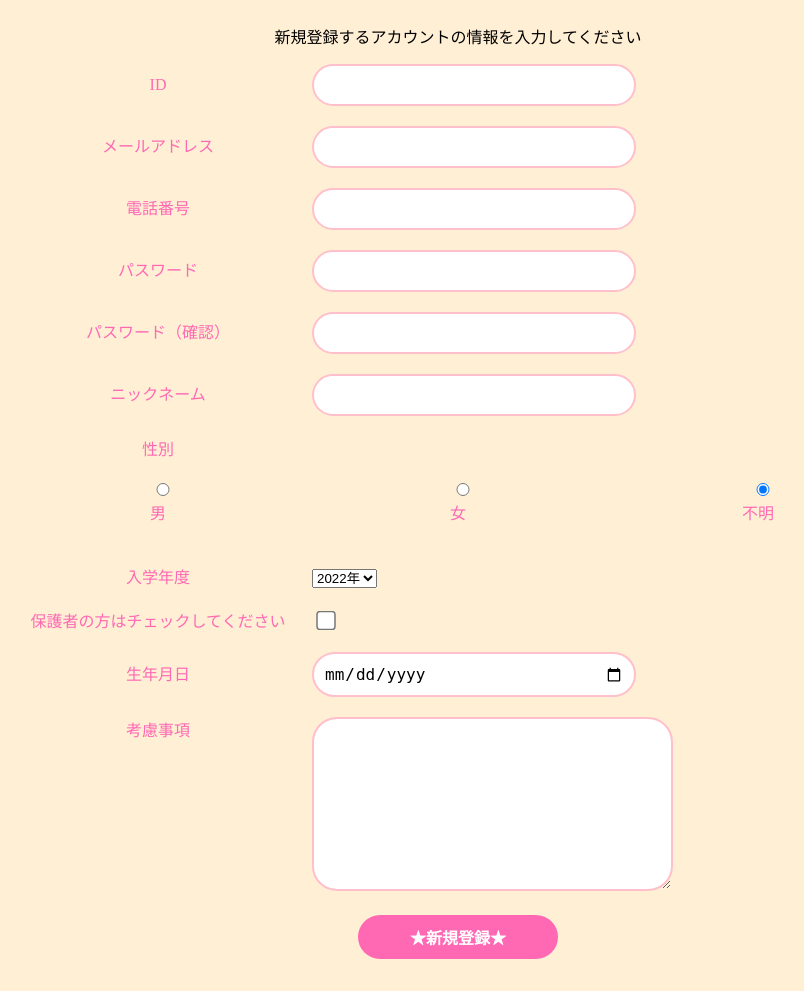
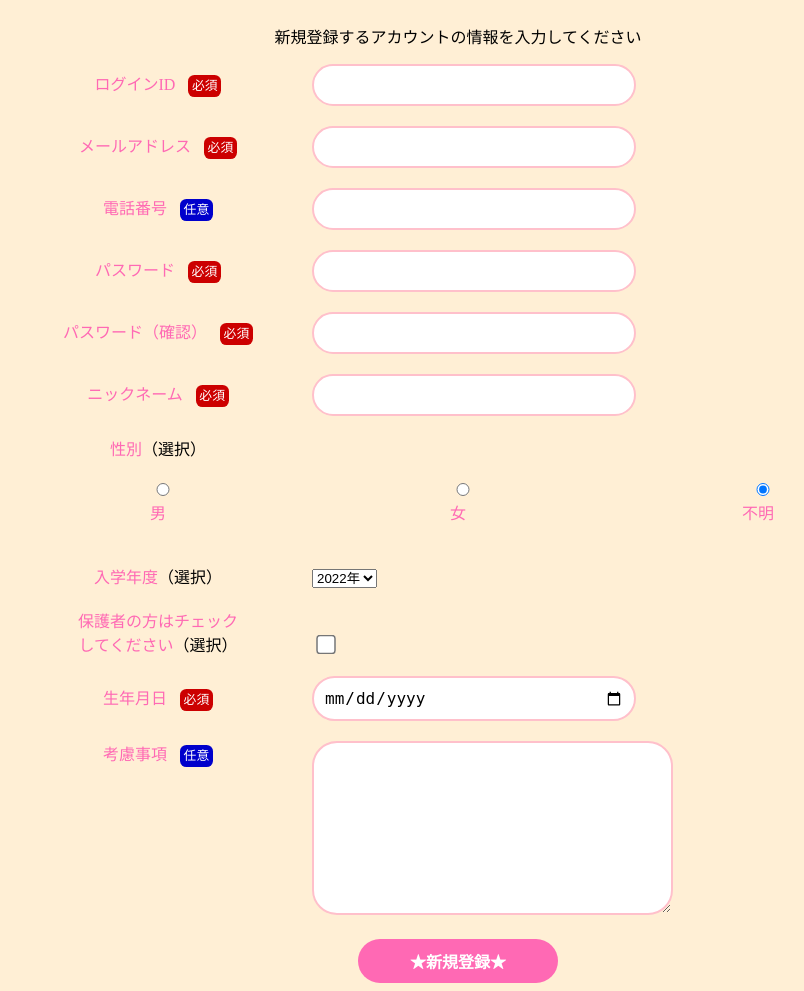
Before and after one commit to ykt0727/flatspotproject, a Django app: page /accounts/student_signup in a window 1280 px wide. Shown: the whole page, without its empty margins (182-986 px from the left). Before the commit the page ends 959 px from the top, so only its background shows below. Run offline with Django 4.2, Linux system fonts and the light colour scheme.

Commit message:
ユーザー登録画面の必須項目と任意項目の表示

```diff
--- a/accounts/static/css/accounts.css
+++ b/accounts/static/css/accounts.css
@@ -159,3 +159,25 @@ body {
       display: flex; /* ラジオボタンをラベルの下に移動する */
     }
   }
+
+  /*必須項目に必須のマークを付ける*/
+  .required::after {
+    content: "必須";
+    color: #ffffff;
+    background: #cc0000;
+    font-size: 0.8em;
+    padding: 0.3em;
+    border-radius: 0.5em;
+    margin-left:1em;
+    }
+
+  /*任意項目に任意のマークを付ける*/
+  .optional::after {
+    content: "任意";
+    color: #ffffff;
+    background: #0000cc;
+    font-size: 0.8em;
+    padding: 0.3em;
+    border-radius: 0.5em;
+    margin-left:1em;
+  }
--- a/accounts/templates/student_signup.html
+++ b/accounts/templates/student_signup.html
@@ -15,53 +15,53 @@
         <!-- {{ user_form.as_p }}
         {{ student_form.as_p }} 変更する前につかってたやつ-->
         <div>
-            <label for="id_login_id">ID</label>
+            <label for="id_login_id" class="required">ログインID</label>
             {{ user_form.login_id}}
         </div>
         <div style="color:red;">{{ user_form.errors.login_id }}</div>
         <div>
-            <label for="id_email">メールアドレス</label>
+            <label for="id_email" class="required">メールアドレス</label>
             {{ user_form.email }}
         </div>
         <div style="color:red;">{{ user_form.errors.email }}</div>
         <div>
-            <label for="id_phone_number">電話番号</label>
+            <label for="id_phone_number" class="optional">電話番号</label>
             {{ user_form.phone_number }}
         </div>
         <div style="color:red;">{{ user_form.errors.phone_number }}</div>
         <div>
-            <label for="id_password">パスワード</label>
+            <label for="id_password" class="required">パスワード</label>
             {{ user_form.password }}
         </div>
         <div>
-            <label for="id_confirm_password">パスワード（確認）</label>
+            <label for="id_confirm_password" class="required">パスワード（確認）</label>
             {{ user_form.confirm_password }}
         </div>
         <div>
-            <label for="id_nickname">ニックネーム</label>
+            <label for="id_nickname" class="required">ニックネーム</label>
             {{ student_form.nickname }}
         </div>
         <div style="color:red;">{{ student_form.errors.nickname }}</div>
         <div class="gender_radio">
-            <label for="id_gender_label">性別</label>
+            <label for="id_gender_label">性別<span style="color:black;">（選択）</span></label>
             <div id="id_gender"> </div>
             {{ student_form.gender }}  <!-- ラジオボタンを表示 -->
             {{ student_form.gender.errors }} <!-- バリデーションエラー表示 -->
         </div>
         <div>
-            <label for="id_ent_year">入学年度</label>
+            <label for="id_ent_year">入学年度<span style="color:black;">（選択）</span></label>
             {{ student_form.ent_year }}
         </div>
         <div>
-            <label for="id_is_guardian">保護者の方はチェックしてください</label>
+            <label for="id_is_guardian">保護者の方はチェック<br>してください<span style="color:black;">（選択）</span></label>
             {{ student_form.is_guardian }}
         </div>
         <div>
-            <label for="id_date_of_birth">生年月日</label>
+            <label for="id_date_of_birth" class="required">生年月日</label>
             {{ student_form.date_of_birth }}
         </div>
         <div>
-            <label for="id_consideration">考慮事項</label>
+            <label for="id_consideration" class="optional">考慮事項</label>
             {{ student_form.consideration }}
         </div>
     </div>
--- a/freeschoolapp/static/css/freeschool.css
+++ b/freeschoolapp/static/css/freeschool.css
@@ -22,7 +22,7 @@
 }
 
 .field {
-    padding-right: 100px;
+    width: 300px;
 }
 
 .detail {
```
